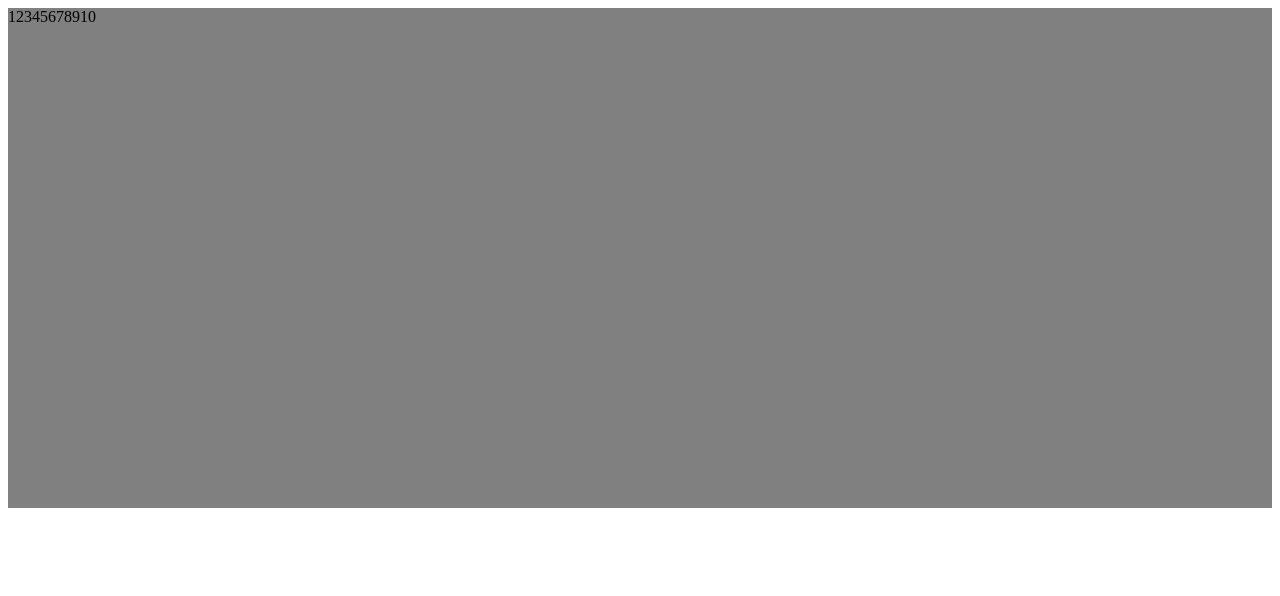
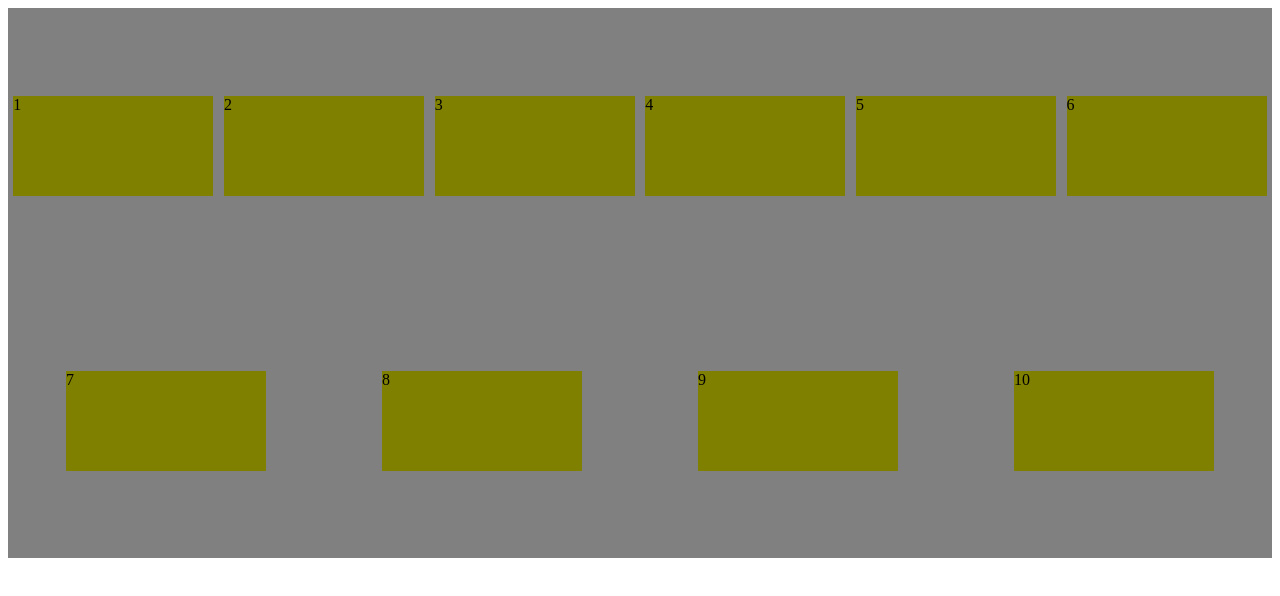
Before and after one commit to Y-Muni/Working-with-flexes, a plain HTML site: page index3.html in a window 1280 px wide. Drawn offline with Linux system fonts and the light colour scheme.

Commit message:
changes2

```diff
--- a/css/style3.css
+++ b/css/style3.css
@@ -1,25 +1,16 @@
 .flexwrap {
     display: flex;
-    flex-wrap: wrap;
+    /* flex-wrap: wrap; */
     background-color: gray;
-    height: 500px;
-    align-content: stretch;
+    height: 550px;
+    align-content: space-around;
+    /* flex-direction: column; */
+    justify-content: space-around;
+    flex-flow: row wrap;
 }
 
 .flex-inner {
-
+    background-color: olive;
+    width: 200px;
+    height: 100px;
 }
-
-/* .flexbox > div {
-    border: 1px solid black;
-    padding: 10px;
-    background-color: deeppink;
-}
-
-.flexbox > div:nth-child(3) {
-    align-self: stretch;
-}
-
-.flexbox > div:nth-child(4) {
-    align-self: flex-start;
-} */
```
